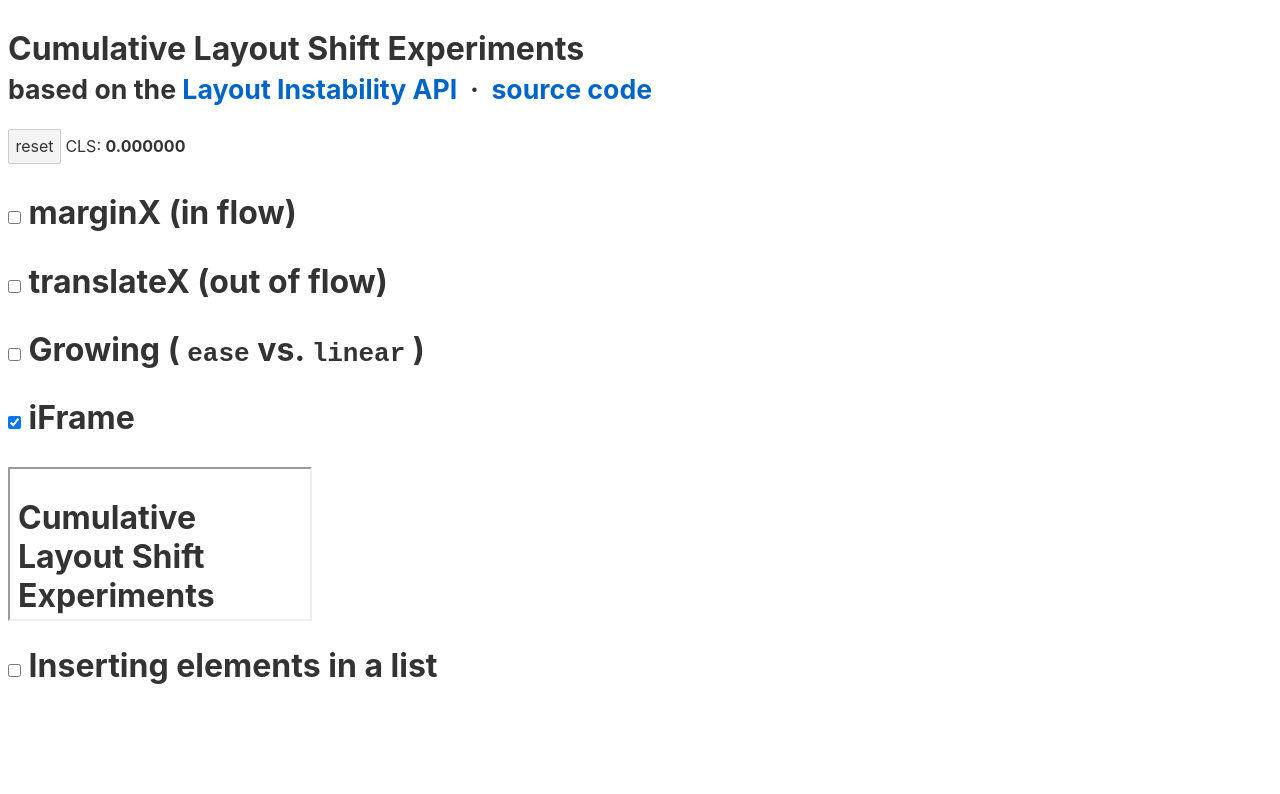
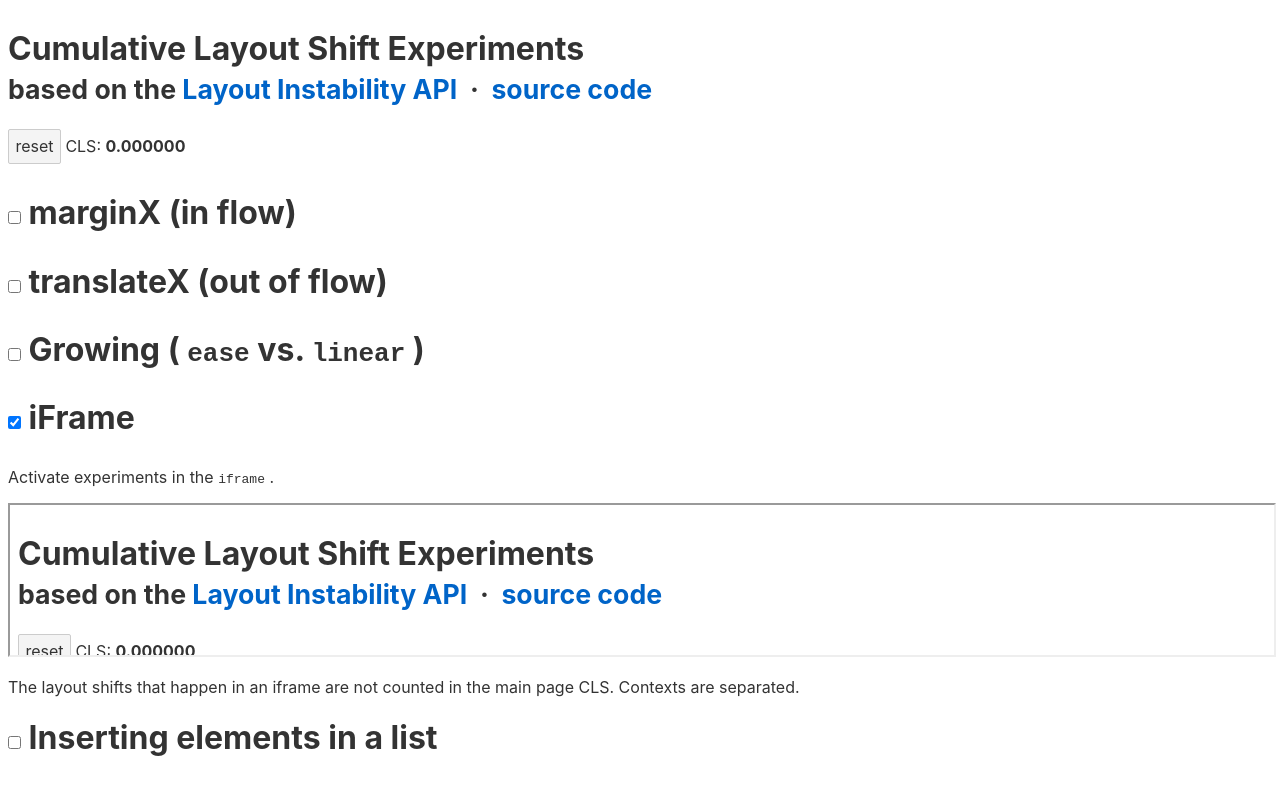
Before and after one commit to borisschapira/cls-experiments, a Svelte app: page / in a window 1280 px wide. Both pictures are taken after a click on the checkbox "iFrame". Shown: the top 794 px of the page. Built offline with nearby package versions, Linux system fonts and the light colour scheme.

Commit message:
Larger iFrame

```diff
--- a/src/SelfIFrame.svelte
+++ b/src/SelfIFrame.svelte
@@ -2,11 +2,21 @@
   let displayed = false;
 
   $: hidden = !displayed;
-
 </script>
 
 <h1>
   <input id="iFrame" type="checkbox" bind:checked={displayed} />
   <label for="iFrame">iFrame</label>
 </h1>
-<iframe class:hidden title="self" src="./"></iframe>
+<div class:hidden>
+  <p>
+    Activate experiments in the
+    <code>iframe</code>
+    .
+  </p>
+  <iframe title="self" src="./" width="100%" />
+  <p>
+    The layout shifts that happen in an iframe are not counted in the main page
+    CLS. Contexts are separated.
+  </p>
+</div>
```
